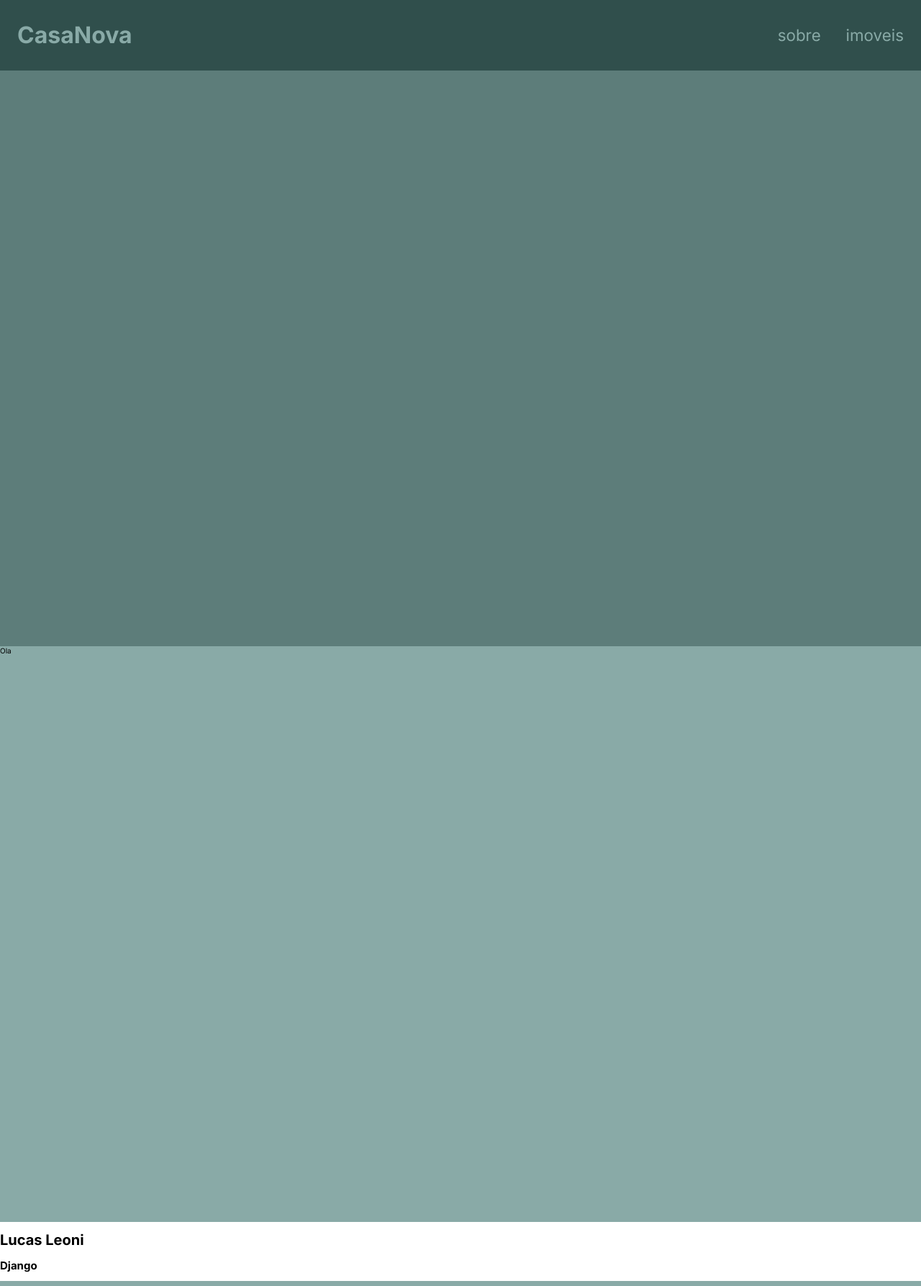
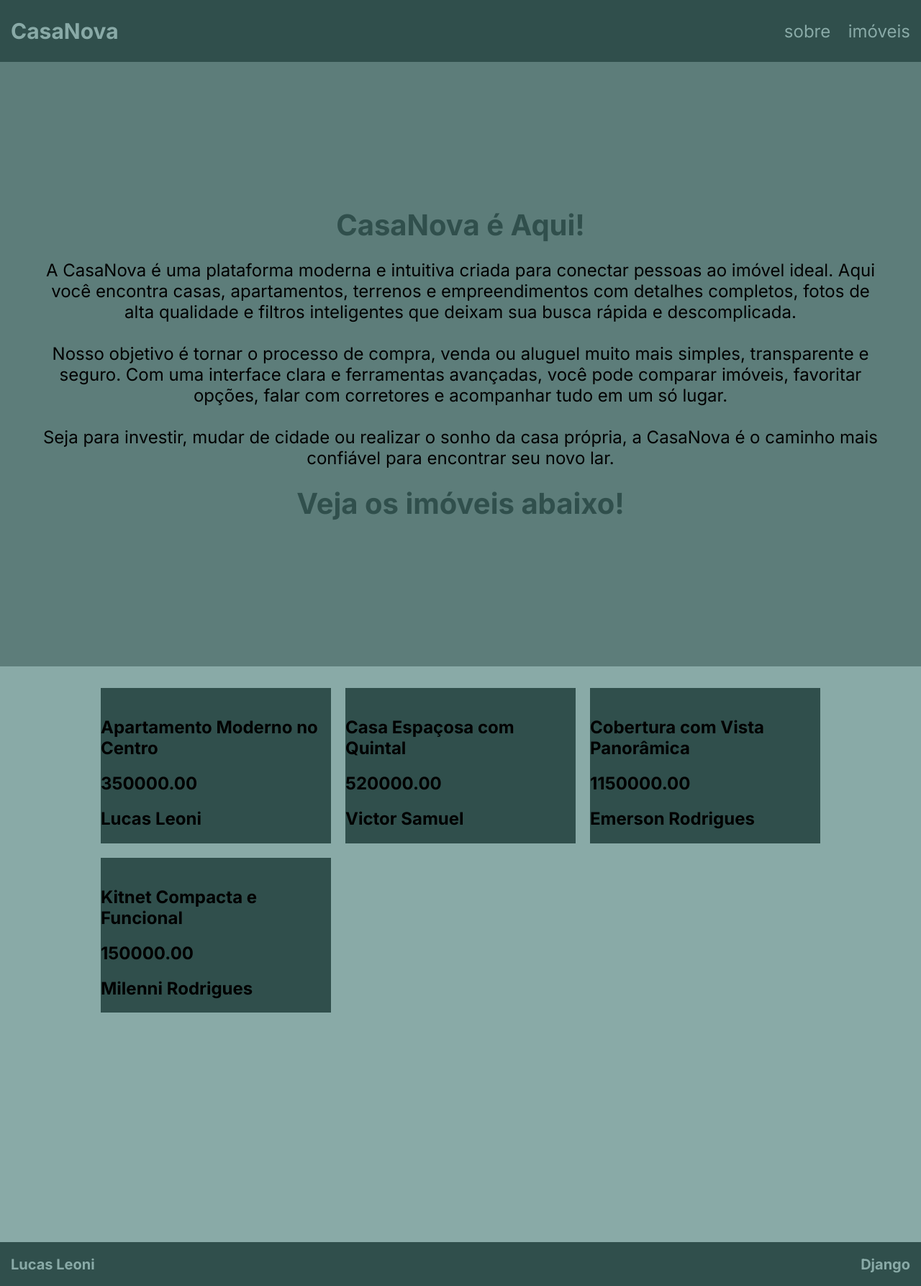
Before and after one commit to lucashaiter/casa-nova-django, a Django app: page / in a window 1280 px wide. Shown: the whole page at 72% size. Run offline with Django 5.2, Linux system fonts and the light colour scheme; data comes from the database, SQL or seed files in the repository.

Commit message:
Styles part 2

```diff
--- a/imobiliaria/static/css/styles.css
+++ b/imobiliaria/static/css/styles.css
@@ -1,12 +1,13 @@
 html {
     scroll-behavior: smooth;
+    font-size: 62.5%;
 }
 
 body {
     padding: 0;
     margin: 0;
     height: 100%;
-    font-size: 62.5%;
+    font-size: 1.6rem;
     font-family: 'Inter', sans-serif;
 }
 
@@ -17,7 +18,7 @@ body {
     --c4: #FFF;
 }
 
-.header {
+.header, .footer {
     background-color: var(--c1);
     display: flex;
     justify-content: space-between;
@@ -31,11 +32,11 @@ body {
 }
 
 .header-logo h1 {
-    font-size: 2rem;
+    font-size: 3rem;
 }
 
 .header-link a {
-    font-size: 1.4rem;
+    font-size: 2.4rem;
     padding-left: 2rem;
     transition: all 0.2s ease-in-out;
 }
@@ -47,12 +48,48 @@ body {
 .about {
     background-color: var(--c2);
     height: 100vh;
+    padding: 2rem 5rem;
+    display: flex;
+    justify-content: center;
 }
 
+.about-container {
+    display: flex;
+    flex-direction: column;
+    align-self: center;
+}
 
+.about h1 {
+    font-size: 4rem;
+    margin: 0;
+    text-align: center;
+    color: var(--c1);
+}
 
+.about p {
+    font-size: 2.4rem;
+    text-align: center;
+}
 
 .imovel {
     background-color: var(--c3);
     height: 100vh;
 }
+
+.imovel-container {
+    width: 100rem;
+    margin: 0 auto;
+    display: grid;
+    grid-template-columns: 1fr 1fr 1fr;
+    gap: 2rem;
+    padding: 3rem 0;
+}
+
+.imovel-card {
+    background-color: var(--c1);
+}
+
+.footer h1 {
+    color: var(--c3);
+    font-size: 2rem;
+}
--- a/imobiliaria/templates/pages/imoveis.html
+++ b/imobiliaria/templates/pages/imoveis.html
@@ -22,28 +22,48 @@
         </div>
         <div class="header-link">
             <a href="#about">sobre</a>
-            <a href="#imovel">imoveis</a>
+            <a href="#imovel">imóveis</a>
         </div>
     </header>
 
     <section class="about" id="about">
-        <div class="about-logo">
-            <img src="" alt="">
-        </div>
-        <div class="about-description">
-            <h3></h3>
+        <div class="about-container">
+            <h1>CasaNova é Aqui!</h1>
+            <p>A CasaNova é uma plataforma moderna e intuitiva criada para conectar pessoas ao imóvel ideal. Aqui você
+                encontra casas, apartamentos, terrenos e empreendimentos com detalhes completos, fotos de alta qualidade
+                e
+                filtros inteligentes que deixam sua busca rápida e descomplicada.
+                <br>
+                <br>
+                Nosso objetivo é tornar o processo de compra, venda ou aluguel muito mais simples, transparente e
+                seguro.
+                Com uma interface clara e ferramentas avançadas, você pode comparar imóveis, favoritar opções, falar com
+                corretores e acompanhar tudo em um só lugar.
+                <br>
+                <br>
+                Seja para investir, mudar de cidade ou realizar o sonho da casa própria, a CasaNova é o caminho mais
+                confiável para encontrar seu novo lar.
+            </p>
+            <h1>Veja os imóveis abaixo!</h1>
         </div>
     </section>
 
     <section class="imovel" id="imovel">
-        <div>
-            Ola
+        <div class="imovel-container">
+            {% for imovel in imoveis %}
+            <div class="imovel-card">
+                <img src="" alt="">
+                <h1>{{ imovel.titulo }}</h1>
+                <h1>{{ imovel.preco }}</h1>
+                <h1>{{ imovel.corretor }}</h1>
+            </div>
+            {% endfor %}
         </div>
     </section>
 
     <footer class="footer">
         <h1>Lucas Leoni</h1>
-        <h2>Django</h2>
+        <h1>Django</h1>
     </footer>
 </body>
 
```
Also changed, not shown: imobiliaria/media/Capturar.PNG (added).
